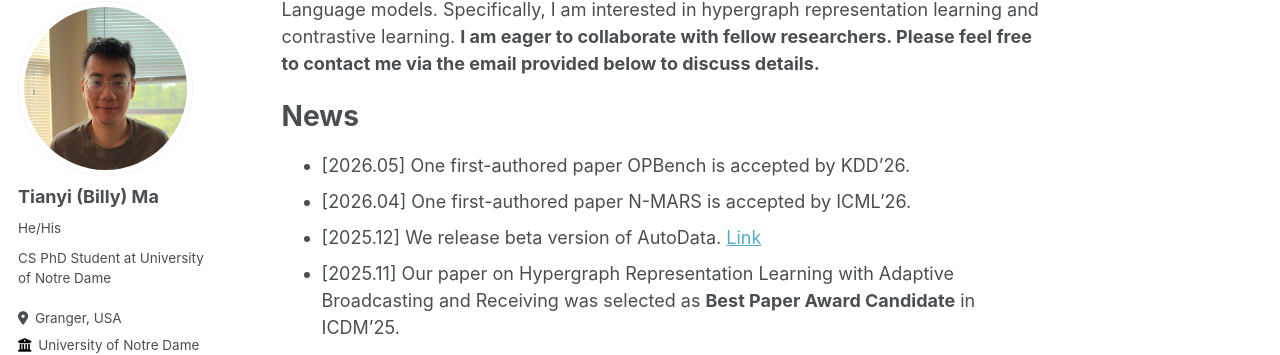
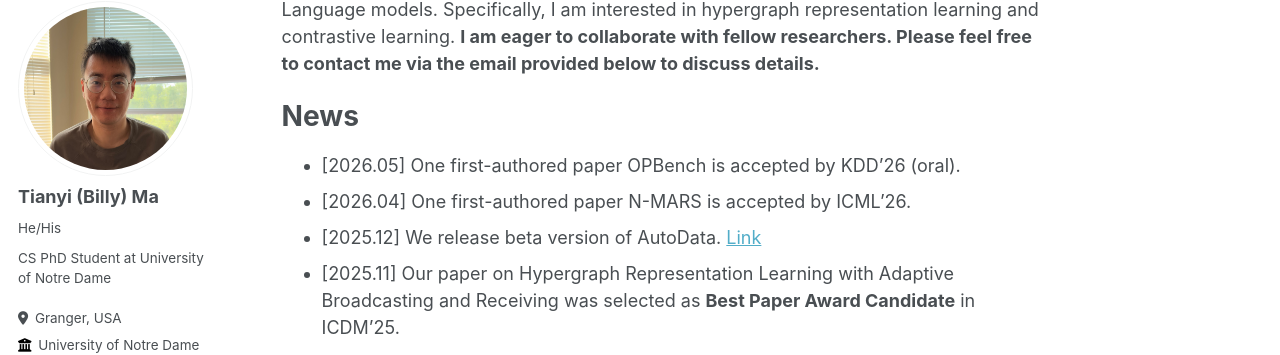
Before and after one commit to Tianyi-Billy-Ma/Tianyi-Billy-Ma.github.io, a Jekyll site: the page built from _pages/about.md, in a window 1280 px wide and 1400 px high, scrolled down 206 px. Shown: the part 105-460 px from the top of the window. Built offline with Jekyll 4.4.1, drawn with Linux system fonts in a browser that asks for light colours; some web fonts are replaced; some of the changed text lies outside the part shown.

Commit message:
Add kdd paper oral

```diff
--- a/_pages/about.md
+++ b/_pages/about.md
@@ -14,7 +14,7 @@ My research fields fail in graph/hypergraph Learning and its application with La
 
 # News
 
-- [2026.05] One first-authored paper OPBench is accepted by KDD'26.
+- [2026.05] One first-authored paper OPBench is accepted by KDD'26 (oral).
 - [2026.04] One first-authored paper N-MARS is accepted by ICML'26.
 - [2025.12] We release beta version of AutoData. [Link](https://github.com/Tianyi-Billy-Ma/AutoData)
 - [2025.11] Our paper on Hypergraph Representation Learning with Adaptive Broadcasting and Receiving was selected as **Best Paper Award Candidate** in ICDM'25.
@@ -50,12 +50,11 @@ My research fields fail in graph/hypergraph Learning and its application with La
 
 ## 2026
 
-- [**KDD'26**] OPBench: A Graph Benchmark to Combat the Opioid Crisis\
+- [**KDD'26**]**<font color='red'>(Oral)</font>** OPBench: A Graph Benchmark to Combat the Opioid Crisis\
   **Tianyi Ma**, Yiyang Li, Yiyue Qian, Zheyuan Zhang, Zehong Wang, Chuxu Zhang, Yanfang Ye.\
   [[Paper](https://arxiv.org/pdf/2602.14602)] [[Code](https://github.com/Tianyi-Billy-Ma/OPBench)]
 - [**ICML'26**] Non-Monotonic Autoregressive Sequence Model\
   **Tianyi Ma**, Yiyue Qian, Yiyang Li, Zehong Wang, Yifan Ding, Zheyuan Zhang, Yan Liang, Chuxu Zhang, Yanfang Ye.
-
 - [**ACL'26**] AgentRouter: A Knowledge-Graph-Guided LLM Router for Collaborative Multi-Agent Question Answering\
   Zheyuan Zhang, Kaiwen Shi, Zhengqing Yuan, Zehong Wang, **Tianyi Ma**, Keerthiram Murugesan, Vincent Galassi, Chuxu Zhang, Yanfang Ye
 
```
Also changed, not shown: .omc/project-memory.json (added), .omc/sessions/8b12cdc3-19e9-4a5a-b412-3de12b0e267c.json (added), .omc/sessions/92da97f1-6f18-4728-9a78-a0f323eda521.json (added).
